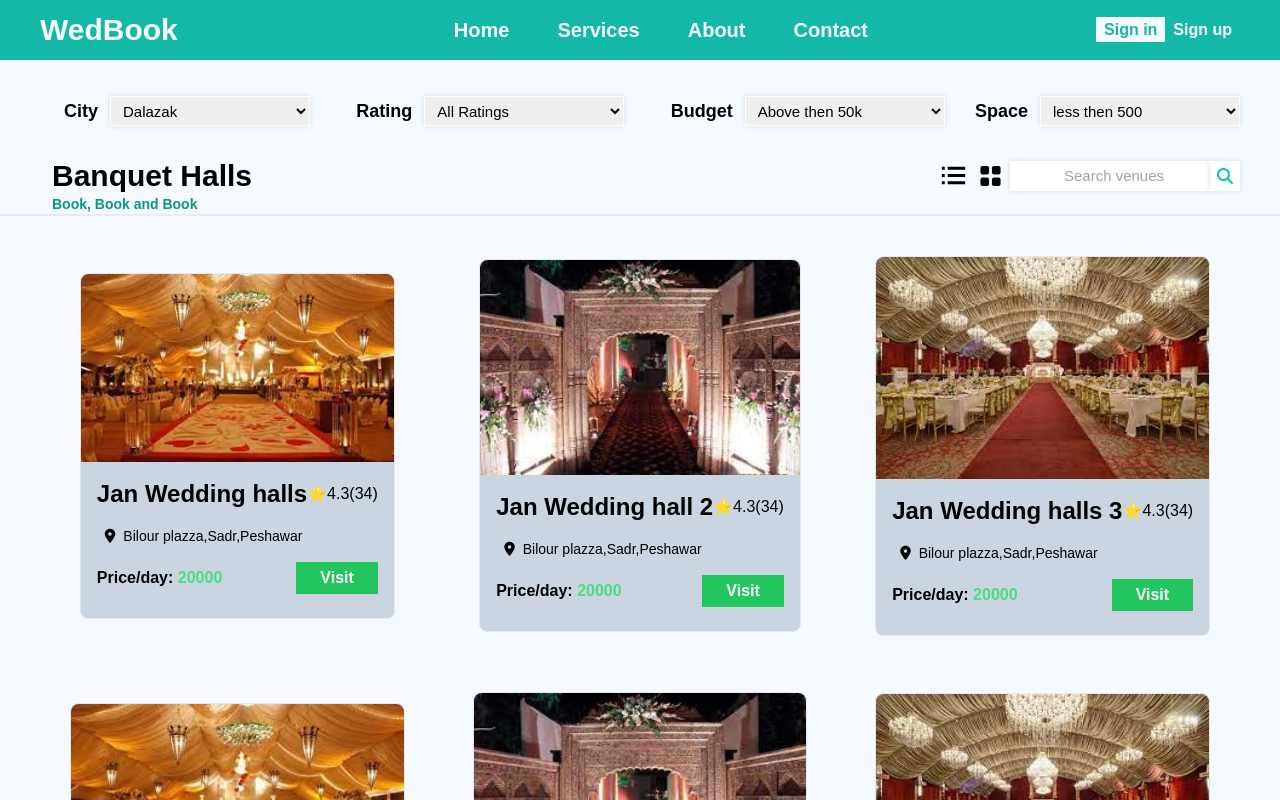
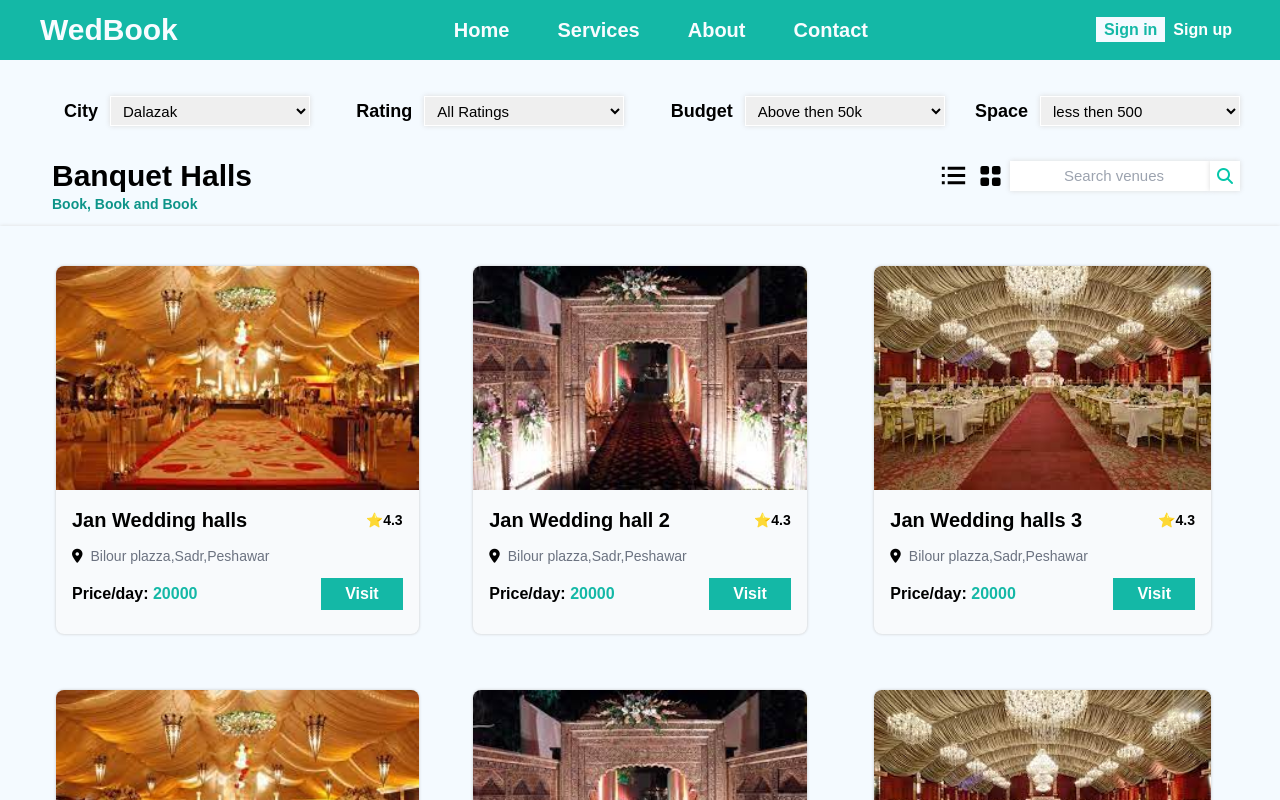
Before and after one commit to yasinafridi1/wedbook, a React (Create React App) app in the folder frontend/: page / in a window 1280 px wide. Shown: the top 800 px of the page. Built offline with nearby package versions, Linux system fonts and the light colour scheme.

Commit message:
code optimized and styling some element- about us page style fixed

```diff
--- a/frontend/src/Components/cards/GridCard.js
+++ b/frontend/src/Components/cards/GridCard.js
@@ -1,23 +1,23 @@
 import React from "react";
 const GridCard = ({ data }) => {
   return (
-    <div className="mx-4 max-w-sm bg-slate-300 rounded-lg border border-gray-200">
-      <img className="rounded-t-lg w-full" src={data.image} alt="Vendor banner" />
+    <div className="mx-4 max-w-sm bg-slate-50 rounded-lg gridCard">
+      <img className="rounded-t-lg h-56 w-full" src={data.image} alt="Vendor banner" />
       <div className="flex justify-between items-center px-4 pt-4">
-        <span className="font-bold text-2xl">{data.name}</span>
-        <span>⭐{data.rating}({data.reviewCount})</span>
+        <span className="font-semibold text-xl">{data.name}</span>
+        <span className="text-sm font-semibold">⭐{data.rating}</span>
       </div>
-      <div className="text-sm px-6 pt-4">
+      <div className="text-sm px-4 pt-3">
         <i className="fa-sharp fa-solid fa-location-dot pr-2"></i>
-        <span>{data.location}</span>
+        <span className="text-sm text-gray-500">{data.location}</span>
       </div>
 
-      <div className="flex justify-between items-center px-4 mb-4 pt-4 pb-2">
+      <div className="flex justify-between items-center px-4 mb-4 pt-3 pb-2">
         <h1 className="font-bold">
-          Price/day: <span className="text-green-400">{data.price}</span>
+          Price/day: <span className="text-primary">{data.price}</span>
         </h1>
         <a
-          className="font-bold inline-block text-white px-6 py-1 bg-green-500"
+          className="font-bold inline-block text-white px-6 py-1 bg-primary hover:bg-teal-400 transition ease-in-out duration-500"
           href={data.path}
         >
           Visit
--- a/frontend/src/Components/cards/ListCard.js
+++ b/frontend/src/Components/cards/ListCard.js
@@ -3,7 +3,7 @@ import React from "react";
 const ListCard = ({ data }) => {
   return (
     // hero div
-    <div className="w-3/4 listCard rounded-lg flex mx-32 bg-slate-300">
+    <div className="w-3/4 listCard rounded-lg flex mx-32 bg-slate-50">
       <div className="w-1/3 h-full">
         <img
           className="w-full h-full overflow-hidden rounded-l-lg"
@@ -15,8 +15,8 @@ const ListCard = ({ data }) => {
       <div className="w-2/3 h-full p-4">
         {/* // TITLE */}
         <div className="w-full flex justify-between  font-bold text-xl">
-          <h2>Venue</h2>
-          <span>⭐ {data.rating} ({data.reviewCount})</span>
+          <h2>{data.name}</h2>
+          <span className="text-sm font-semibold">⭐ {data.rating}</span>
         </div>
         {/* // Location */}
         <div className="text-sm pt-4">
@@ -32,10 +32,10 @@ const ListCard = ({ data }) => {
         {/* Price and read more */}
         <div className="w-full flex justify-between mt-6">
           <h1 className="font-bold">
-            Price/day: <span className="text-green-400">{data.price}</span>
+            Price/day: <span className="text-primary">{data.price}</span>
           </h1>
           <a
-            className="font-bold inline-block text-white px-4 py-1 bg-green-500"
+            className="font-bold inline-block text-white px-4 py-1 bg-primary hover:bg-teal-400"
             href={data.path}
           >
             Visit
--- a/frontend/src/Components/footer/About.js
+++ b/frontend/src/Components/footer/About.js
@@ -2,7 +2,7 @@ import React from "react";
 
 function Aboutus() {
   return (
-    <div id="about" className="px-5">
+    <div id="about" className="px-5 pt-6 pb-10">
       <h1 className="text-center text-2xl text-secular text-gray-500 font-bold pb-4">About-Wedbook</h1>
       <p className="pl-16 px-6 text-center text-base">
         WedBook is a Pakistani Wedding Planning Website and app where you can find the best wedding vendors, with prices and reviews at the click of a button. Whether you are looking to register wedding service in Pakistan or looking for the top venues, cooks ,decorator or caterer. WedBook can help you solve your wedding planning woes through its unique features. With a checklist, detailed vendor list, inspiration gallery and blog - you won't need to spend hours planning a wedding anymore.
--- a/frontend/src/Components/venues/Filters.js
+++ b/frontend/src/Components/venues/Filters.js
@@ -8,7 +8,8 @@ import { BsFillGridFill } from "react-icons/bs";
 const Filters = () => {
   const [grid, setGrid] = useState(true);
   return (
-    <div className="py-24">
+    <>
+      <div className="pt-24 pb-3">
         <div className="px-8 flex justify-between w-full">
           <div>
             <label className="pl-8 pr-3 font-semibold text-lg" htmlFor="city">
@@ -71,8 +72,9 @@ const Filters = () => {
             </div>
           </div>
         </div>
+      </div>
       {grid ? <Grid /> : <List />}
-    </div>
+    </>
   );
 };
 
--- a/frontend/src/Components/venues/Grid.js
+++ b/frontend/src/Components/venues/Grid.js
@@ -56,7 +56,6 @@ const Grid = () => {
     reviewCount: '34',
     path: '/janweddinghall5',
     price: '20000'
-
   },
   {
     name: "Jan Wedding halls 6",
--- a/frontend/src/Components/venues/Venues.js
+++ b/frontend/src/Components/venues/Venues.js
@@ -6,11 +6,11 @@ import "./venues.css";
 
 const Venues = () => {
   return (
-    <div id="venues">
+    <>
       <Navbar />
       <Filters />
       <Footer />
-    </div>
+    </>
   );
 };
 
--- a/frontend/src/Components/venues/venues.css
+++ b/frontend/src/Components/venues/venues.css
@@ -19,6 +19,12 @@ input::placeholder {
 .listCard {
   height: 215px;
   margin-bottom: 25px;
+  /* border: 1px solid rgb(175, 175, 175); */
+  box-shadow: 0px 0px 3px 0px rgb(198, 198, 198);
+}
+
+.gridCard {
+  box-shadow: 0px 0px 3px rgb(198, 198, 198);
 }
 
 .iconDiv {
@@ -55,6 +61,5 @@ input::placeholder {
 }
 
 .border-gray {
-  border-top: 2px solid #ebebeb;
-  border-bottom: 2px solid #ebebeb;
+  box-shadow: 0px 0px 4px 0px rgb(220, 220, 220);
 }
```
Also changed, not shown: 1 other file (tests, documents, lock files or other folders). Lines whose indentation alone changed are shown as unchanged.
